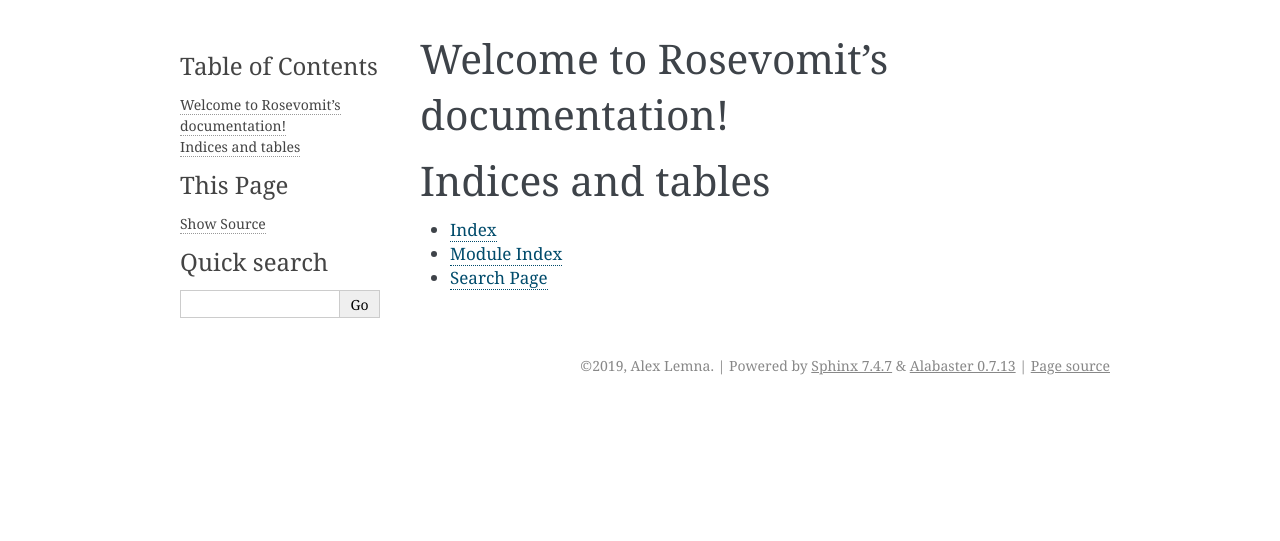
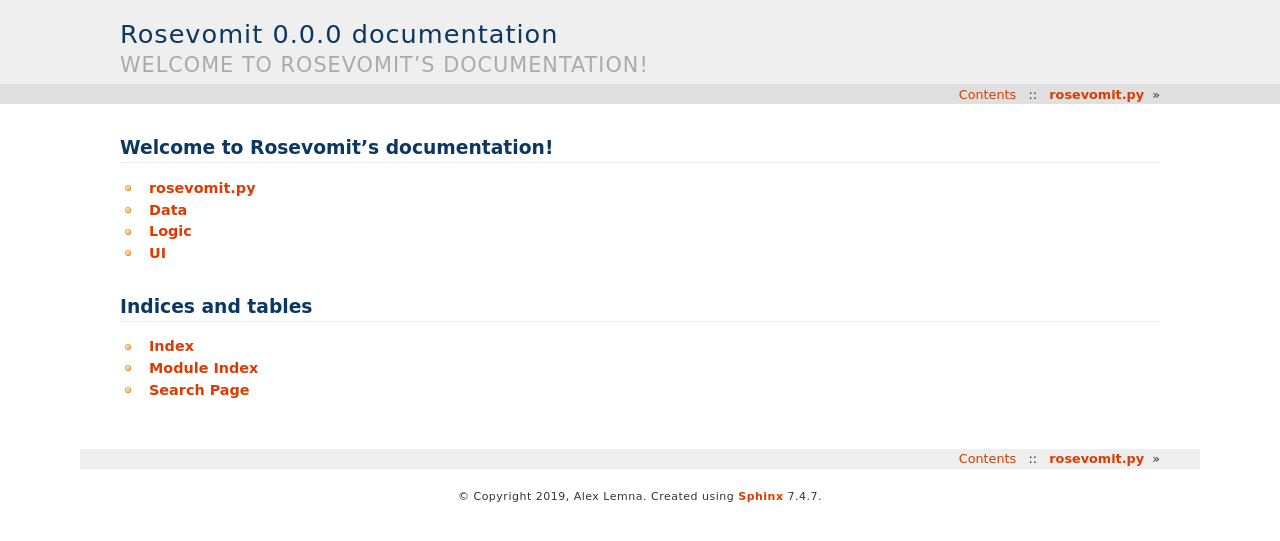
Before and after one commit to AlexLemna/npc-name-generator, a Sphinx documentation site: the page built from docs_Sphinx/source/index.rst, in a window 1280 px wide. Shown: the top 541 px of the page. Built offline with Sphinx 7.4.7, drawn with Linux system fonts in a browser that asks for light colours.

Commit message:
Added basic source files for beginnings of Sphinx documentation

```diff
--- a/docs_Sphinx/source/conf.py
+++ b/docs_Sphinx/source/conf.py
@@ -10,9 +10,9 @@
 # add these directories to sys.path here. If the directory is relative to the
 # documentation root, use os.path.abspath to make it absolute, like shown here.
 #
-# import os
-# import sys
-# sys.path.insert(0, os.path.abspath('.'))
+import os
+import sys
+sys.path.insert(0, os.path.abspath('.'))
 
 
 # -- Project information -----------------------------------------------------
@@ -47,7 +47,7 @@ exclude_patterns = []
 # The theme to use for HTML and HTML Help pages.  See the documentation for
 # a list of builtin themes.
 #
-html_theme = 'alabaster'
+html_theme = 'haiku'
 
 # Add any paths that contain custom static files (such as style sheets) here,
 # relative to this directory. They are copied after the builtin static files,
--- /dev/null
+++ b/docs_Sphinx/source/core/Data.rst
@@ -0,0 +1,3 @@
+=============
+Data
+=============
--- /dev/null
+++ b/docs_Sphinx/source/core/Logic.rst
@@ -0,0 +1,3 @@
+=============
+Logic
+=============
--- /dev/null
+++ b/docs_Sphinx/source/core/UI.rst
@@ -0,0 +1,3 @@
+=============
+UI
+=============
--- /dev/null
+++ b/docs_Sphinx/source/core/rosevomit.py.rst
@@ -0,0 +1,3 @@
+=============
+rosevomit.py
+=============
--- a/docs_Sphinx/source/index.rst
+++ b/docs_Sphinx/source/index.rst
@@ -8,8 +8,11 @@ Welcome to Rosevomit's documentation!
 
 .. toctree::
    :maxdepth: 2
-   :caption: Contents:
 
+   core/rosevomit.py
+   core/Data
+   core/Logic
+   core/UI
 
 
 Indices and tables
```
